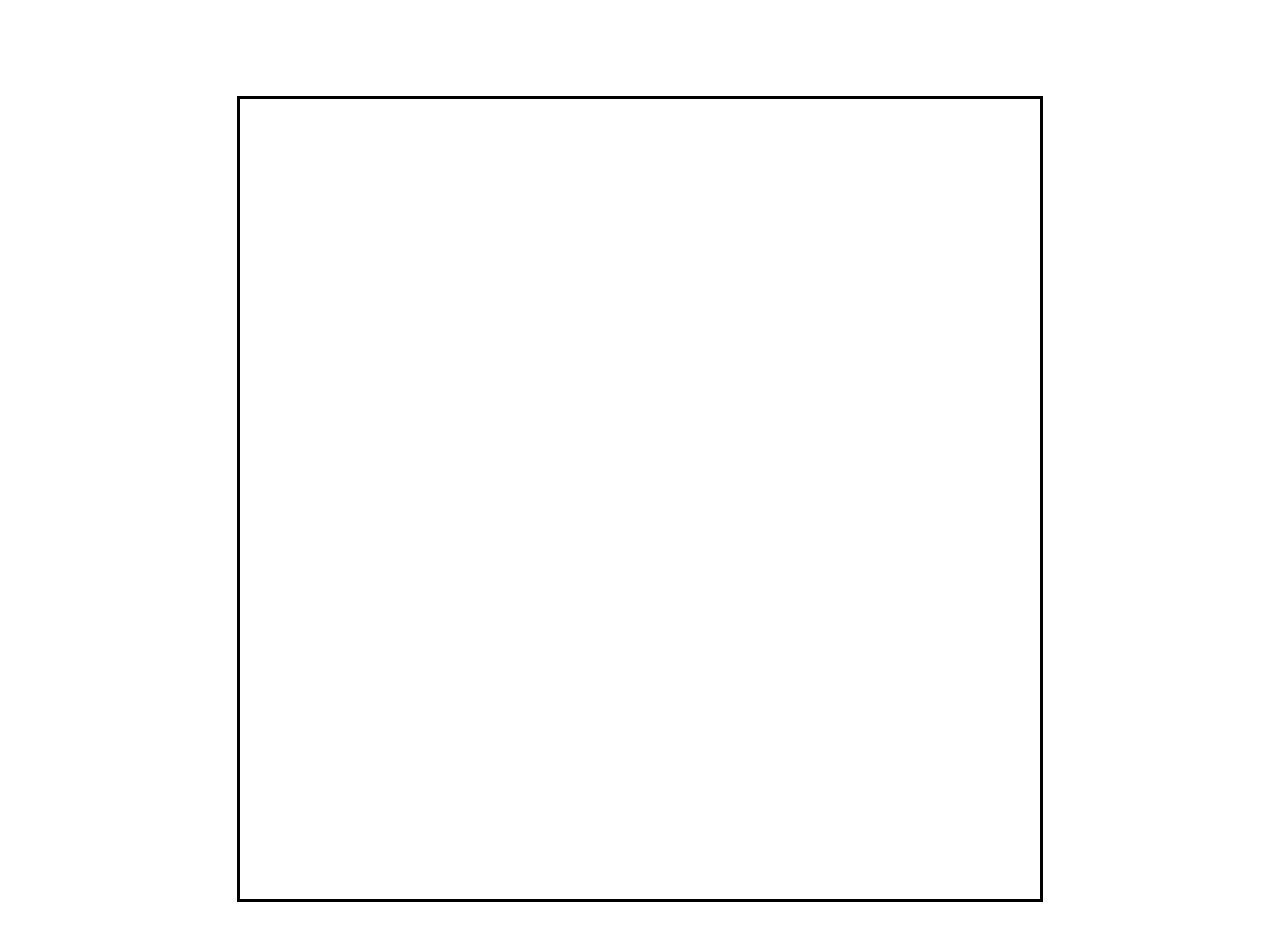
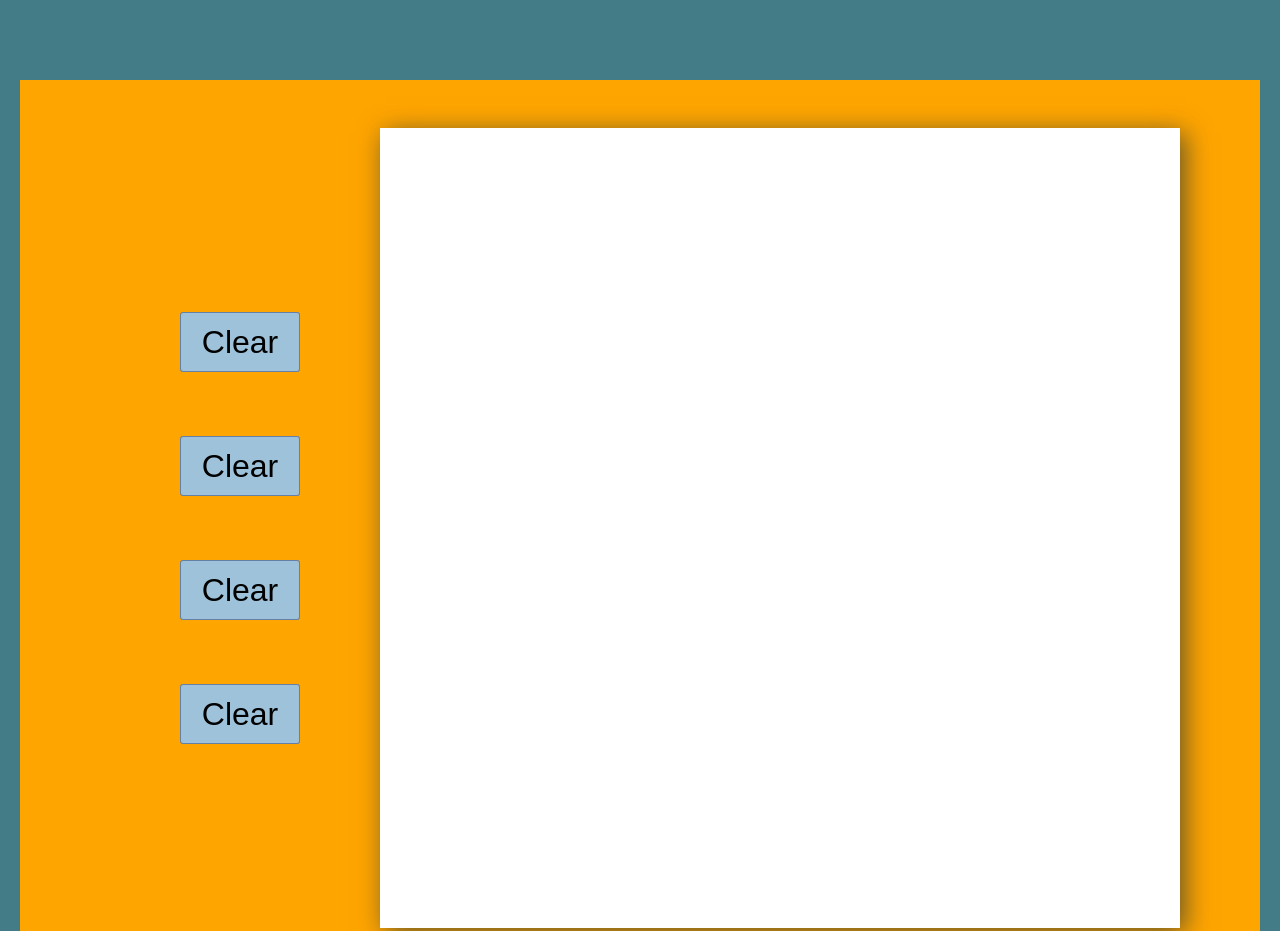
Before and after one commit to weBidji/etch-a-sketch, a plain HTML site: page index.html in a window 1280 px wide. Shown: the top 931 px of the page. Before the commit the page ends 902 px from the top, so only its background shows below. Drawn offline with Linux system fonts and the light colour scheme.

Commit message:
style tryouts

```diff
--- a/index.html
+++ b/index.html
@@ -8,7 +8,17 @@
 </head>
 <body>
 
-    <div id="game-box">
+    <div class="game-box">
+    <div class="button-box">
+    <button id="clear-btn" class="button">Clear</button>
+    <button id="clear-btn" class="button">Clear</button>
+    <button id="clear-btn" class="button">Clear</button>
+    <button id="clear-btn" class="button">Clear</button>
+
+</div>
+    <div id="game-screen">
+
+    </div>
 
     </div>
 
--- a/script.js
+++ b/script.js
@@ -1,10 +1,10 @@
-const gameBox = document.getElementById('game-box');
+const gameScreen = document.getElementById('game-screen');
 
 function createCell(){
 
     let gameCell = document.createElement('div');
     gameCell.classList.add('game-cell');
-    gameBox.appendChild(gameCell);
+    gameScreen.appendChild(gameCell);
 
 }
 function createGrid(){
--- a/style.css
+++ b/style.css
@@ -8,18 +8,62 @@
 :root{
 
     --cell-side-length: 50px;
+    --soft-white-blue: rgb(157, 194, 218);
+    --blue-grey:rgba(3, 80, 94, 0.747);
 
 }
-#game-box{
+
+body{
+    background-color:var(--blue-grey);
+    display:flex;
+    flex-direction:row;
+    justify-content:space-around;
+    align-items:center;
+}
+
+.game-box{
+    display:flex;
+    flex-direction:row;
+    justify-content:space-around;
+    align-items:center;
+    background-color:orange;
+    margin:0 auto;
+    margin-top:5rem;
+    padding:3rem 5rem;
+}
+
+.button-box{
+    display:flex;
+    flex-direction:column;
+    justify-content:space-around;
+    align-items:center;
+    padding:0 5rem;
+}
+.button{
+    margin:2rem 0;
+}
+
+#clear-btn{
+
+    background-color:var(--soft-white-blue);
+    border:none;
+    font-size:2rem;
+    width: 120px;
+    height:60px;
+    border-radius:3px;
+    border:1px solid rgba(0, 13, 73, 0.363);
+
+}
+#game-screen{
+    background-color:white;
     width:920px;
     width:calc(var(--cell-side-length) * 16);
     display:flex;
     flex-direction:row;
     flex-wrap:wrap;
-    margin:0 auto;
-    margin-top:6rem;
     box-sizing:content-box;
-    border:3px solid black;
+
+    box-shadow:5px 5px 25px rgba(14, 42, 61, 0.644);
 }
 .game-cell{
 
```
